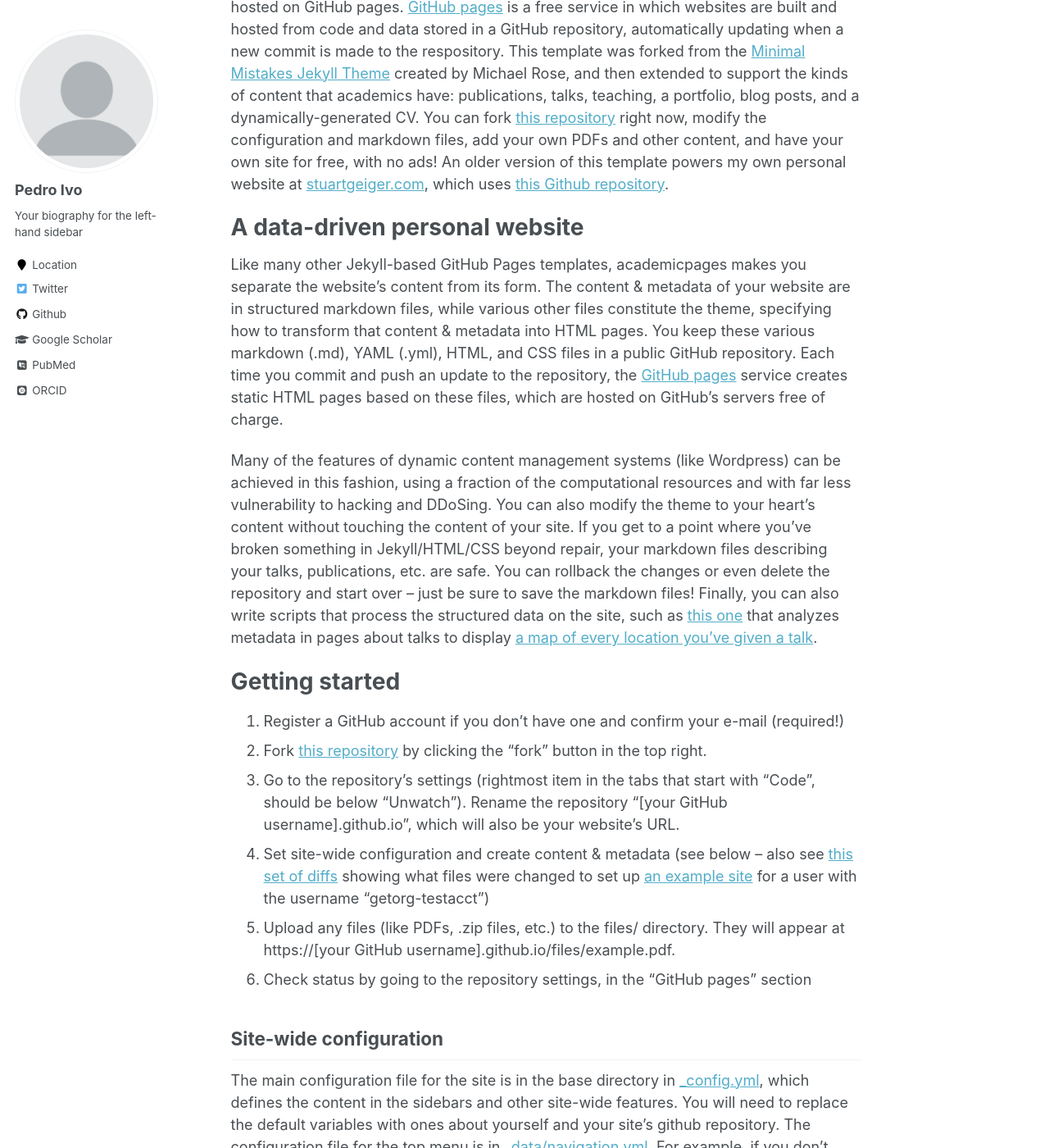
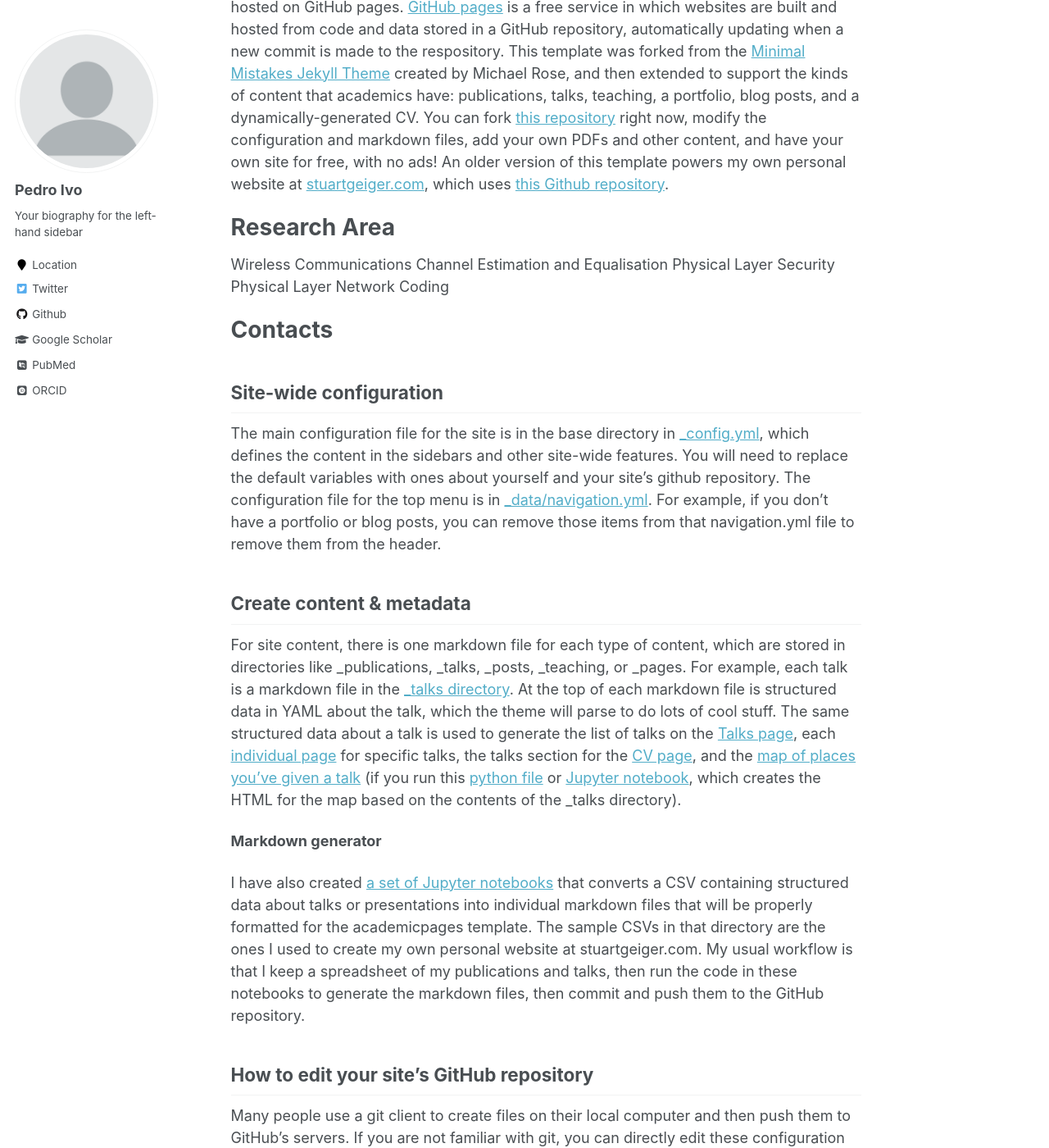
Before and after one commit to pedroidc/pedroidc.github.io, a Jekyll site: the page built from _pages/about.md, in a window 1280 px wide and 1400 px high, scrolled down 270 px. Shown: the whole window at 82% size. Built offline with Jekyll 4.4.1, drawn with Linux system fonts in a browser that asks for light colours; some web fonts are replaced.

Commit message:
Research Area Information

```diff
--- a/_pages/about.md
+++ b/_pages/about.md
@@ -12,20 +12,17 @@
 
 This is the front page of a website that is powered by the [academicpages template](https://github.com/academicpages/academicpages.github.io) and hosted on GitHub pages. [GitHub pages](https://pages.github.com) is a free service in which websites are built and hosted from code and data stored in a GitHub repository, automatically updating when a new commit is made to the respository. This template was forked from the [Minimal Mistakes Jekyll Theme](https://mmistakes.github.io/minimal-mistakes/) created by Michael Rose, and then extended to support the kinds of content that academics have: publications, talks, teaching, a portfolio, blog posts, and a dynamically-generated CV. You can fork [this repository](https://github.com/academicpages/academicpages.github.io) right now, modify the configuration and markdown files, add your own PDFs and other content, and have your own site for free, with no ads! An older version of this template powers my own personal website at [stuartgeiger.com](http://stuartgeiger.com), which uses [this Github repository](https://github.com/staeiou/staeiou.github.io).
 
-A data-driven personal website
+Research Area
 ======
-Like many other Jekyll-based GitHub Pages templates, academicpages makes you separate the website's content from its form. The content & metadata of your website are in structured markdown files, while various other files constitute the theme, specifying how to transform that content & metadata into HTML pages. You keep these various markdown (.md), YAML (.yml), HTML, and CSS files in a public GitHub repository. Each time you commit and push an update to the repository, the [GitHub pages](https://pages.github.com/) service creates static HTML pages based on these files, which are hosted on GitHub's servers free of charge.
 
-Many of the features of dynamic content management systems (like Wordpress) can be achieved in this fashion, using a fraction of the computational resources and with far less vulnerability to hacking and DDoSing. You can also modify the theme to your heart's content without touching the content of your site. If you get to a point where you've broken something in Jekyll/HTML/CSS beyond repair, your markdown files describing your talks, publications, etc. are safe. You can rollback the changes or even delete the repository and start over -- just be sure to save the markdown files! Finally, you can also write scripts that process the structured data on the site, such as [this one](https://github.com/academicpages/academicpages.github.io/blob/master/talkmap.ipynb) that analyzes metadata in pages about talks to display [a map of every location you've given a talk](https://academicpages.github.io/talkmap.html).
+Wireless Communications
+Channel Estimation and Equalisation
+Physical Layer Security
+Physical Layer Network Coding
 
-Getting started
+Contacts
 ======
-1. Register a GitHub account if you don't have one and confirm your e-mail (required!)
-1. Fork [this repository](https://github.com/academicpages/academicpages.github.io) by clicking the "fork" button in the top right.
-1. Go to the repository's settings (rightmost item in the tabs that start with "Code", should be below "Unwatch"). Rename the repository "[your GitHub username].github.io", which will also be your website's URL.
-1. Set site-wide configuration and create content & metadata (see below -- also see [this set of diffs](http://archive.is/3TPas) showing what files were changed to set up [an example site](https://getorg-testacct.github.io) for a user with the username "getorg-testacct")
-1. Upload any files (like PDFs, .zip files, etc.) to the files/ directory. They will appear at https://[your GitHub username].github.io/files/example.pdf.
-1. Check status by going to the repository settings, in the "GitHub pages" section
+
 
 Site-wide configuration
 ------
```
